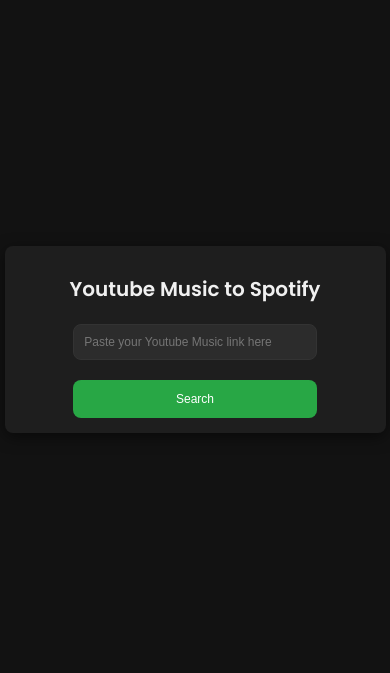
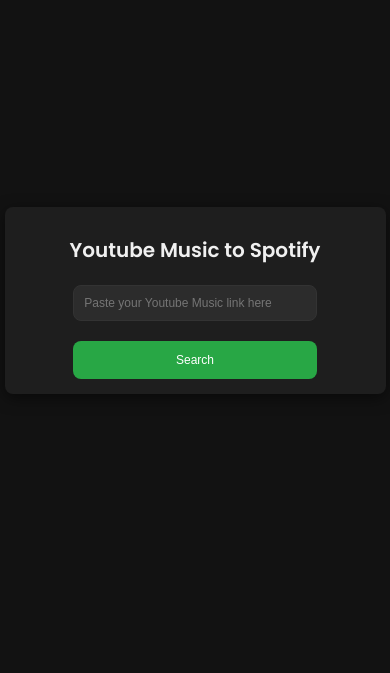
Before and after one commit to KaykCaputo/YotubeMscToSpotify, a FastAPI app: page / in a window 390 px wide. Shown: the top 673 px of the page. Run offline with FastAPI, Linux system fonts and the light colour scheme.

Commit message:
Little css fix for mobile

```diff
--- a/static/style.css
+++ b/static/style.css
@@ -169,7 +169,7 @@
     .container {
         padding: 20px;
         margin: 0 15px;
-        margin-top: 63%;
+        margin-top: 53%;
     }
 
     h1 {
@@ -185,7 +185,7 @@
     .container {
         padding: 15px;
         margin: 0 10px;
-        margin-top: 63%;
+        margin-top: 53%;
     }
 
     h1 {
```
